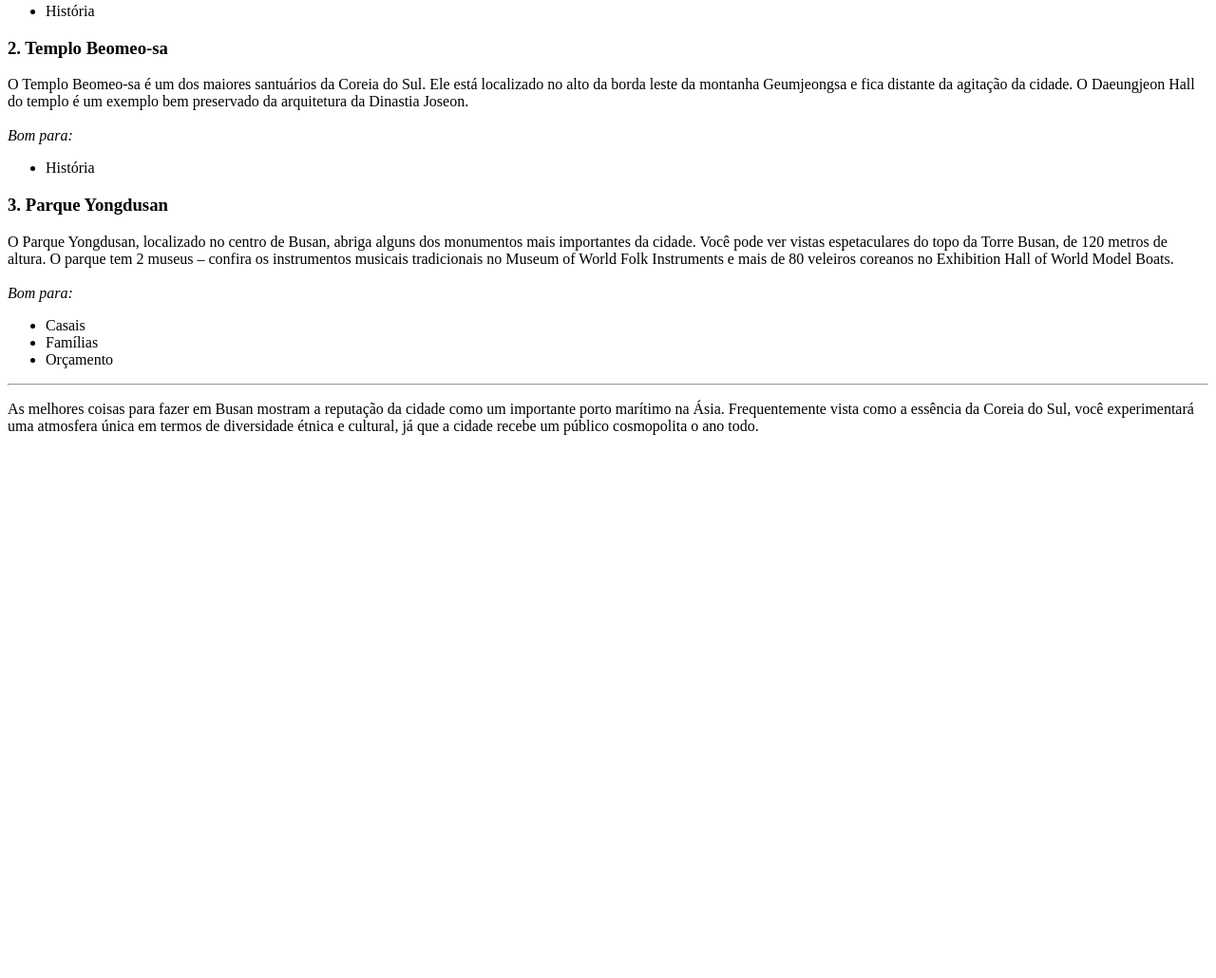
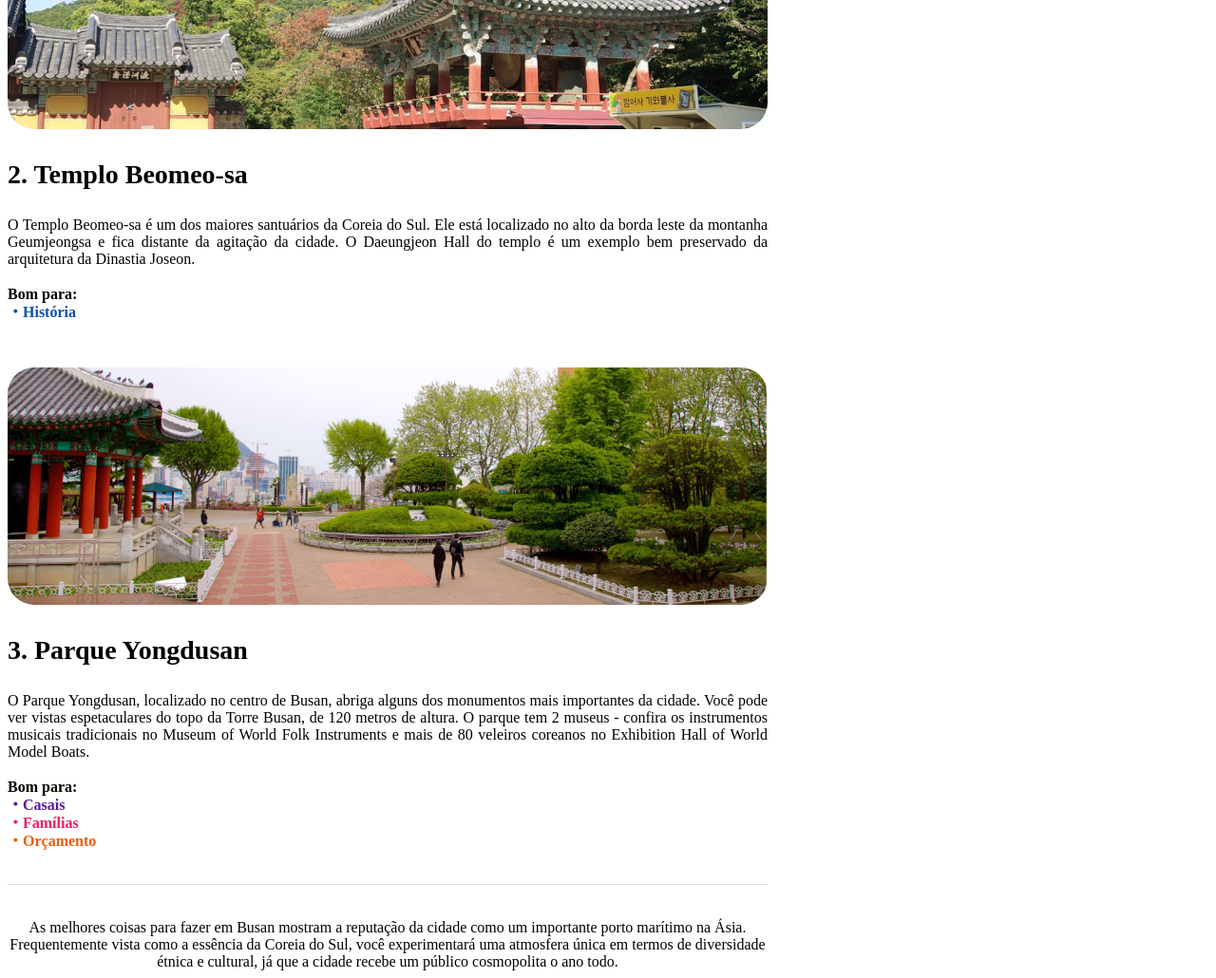
Before and after one commit to thiagoaugust/front-local-turistico-rocket, a plain HTML site: page index.html in a window 1280 px wide. Shown: the part 1513-2543 px from the top of the page at 95% size. Before the commit the page ends 1987 px from the top, so only its background shows below. Drawn offline with Linux system fonts and the light colour scheme.

Commit message:
Alteração do estilo e espaçamento

```diff
--- a/index.html
+++ b/index.html
@@ -21,7 +21,7 @@
         </figcaption>
       </figure>
       <!--Fim Cabeçalho -->
-      <hr />
+      <div class="divider"></div>
       <main>
         <section id="firstplace">
           <h4>Para os amantes de história</h4>
@@ -45,56 +45,49 @@
             extremo nordeste de Busan. Construído em 1376, é um dos poucos
             templos na Coreia construídos à beira-mar - você pode desfrutar de
             vistas do Mar do Leste de um lado e de belas montanhas do outro.
+            <br /><br /><em>Bom para: </em><br /><em class="blue"
+              >・História</em
+            >
+          </p>
+        </section>
 
-            <br /><br /><em>Bom para:</em>
-          </p>
-
-          <ul>
-            <li>História</li>
-          </ul>
-        </section>
         <section id="secondplace">
+          <img src="assets/busan2.jpg" alt="" />
           <h3>2. Templo Beomeo-sa</h3>
           <p>
             O Templo Beomeo-sa é um dos maiores santuários da Coreia do Sul. Ele
             está localizado no alto da borda leste da montanha Geumjeongsa e
             fica distante da agitação da cidade. O Daeungjeon Hall do templo é
-            um exemplo bem preservado da arquitetura da Dinastia Joseon.
+            um exemplo bem preservado da arquitetura da Dinastia Joseon.<br /><br />
+            <em>Bom para: </em><br /><em class="blue">・História</em>
+          </p>
+        </section>
 
-            <br /><br /><em>Bom para:</em>
-          </p>
-
-          <ul>
-            <li>História</li>
-          </ul>
-        </section>
         <section id="thirdplace">
+          <img src="assets/busan3.jpg" alt="" />
           <h3>3. Parque Yongdusan</h3>
           <p>
             O Parque Yongdusan, localizado no centro de Busan, abriga alguns dos
             monumentos mais importantes da cidade. Você pode ver vistas
             espetaculares do topo da Torre Busan, de 120 metros de altura. O
-            parque tem 2 museus – confira os instrumentos musicais tradicionais
+            parque tem 2 museus - confira os instrumentos musicais tradicionais
             no Museum of World Folk Instruments e mais de 80 veleiros coreanos
-            no Exhibition Hall of World Model Boats.
+            no Exhibition Hall of World Model Boats.<br /><br />
 
-            <br /><br /><em>Bom para:</em>
+            <em>Bom para: </em><br />
+            <em class="purple">・Casais</em><br />
+            <em class="pink">・Famílias</em><br />
+            <em class="orange">・Orçamento</em>
           </p>
-
-          <ul>
-            <li>Casais</li>
-            <li>Famílias</li>
-            <li>Orçamento</li>
-          </ul>
         </section>
-        <hr />
-        <p>
+        <div class="divider"></div>
+        <footer>
           As melhores coisas para fazer em Busan mostram a reputação da cidade
           como um importante porto marítimo na Ásia. Frequentemente vista como a
           essência da Coreia do Sul, você experimentará uma atmosfera única em
           termos de diversidade étnica e cultural, já que a cidade recebe um
           público cosmopolita o ano todo.
-        </p>
+        </footer>
       </main>
     </div>
   </body>
--- a/style.css
+++ b/style.css
@@ -1,3 +1,76 @@
+body {
+  box-sizing: border-box;
+  width: 800px;
+}
+
 img {
   border-radius: 28px;
+  width: 100%;
 }
+
+h1 {
+  font-size: 36px;
+  font-weight: bold;
+}
+
+h2 {
+  font-size: 32px;
+  font-weight: bold;
+}
+
+h3 {
+  font-size: 28px;
+  font-weight: bold;
+}
+
+h4 {
+  text-transform: uppercase;
+  color: #e95e10;
+}
+
+figcaption {
+  font-size: 16px;
+  text-align: center;
+}
+
+.divider {
+  width: 100%;
+  height: 1px;
+  margin: 36px 0;
+  background-color: #d9d9d9;
+}
+
+p {
+  font-size: 16px;
+  text-align: justify;
+}
+
+.purple {
+  color: #591b98;
+}
+
+.pink {
+  color: #e5245e;
+}
+
+.blue {
+  color: #0c51a7;
+}
+
+.orange {
+  color: #e95e10;
+}
+
+em {
+  font-style: normal;
+  font-weight: bold;
+  line-height: 1.2;
+}
+
+section + section {
+  margin-top: 48px;
+}
+
+footer {
+  text-align: center;
+}
```
